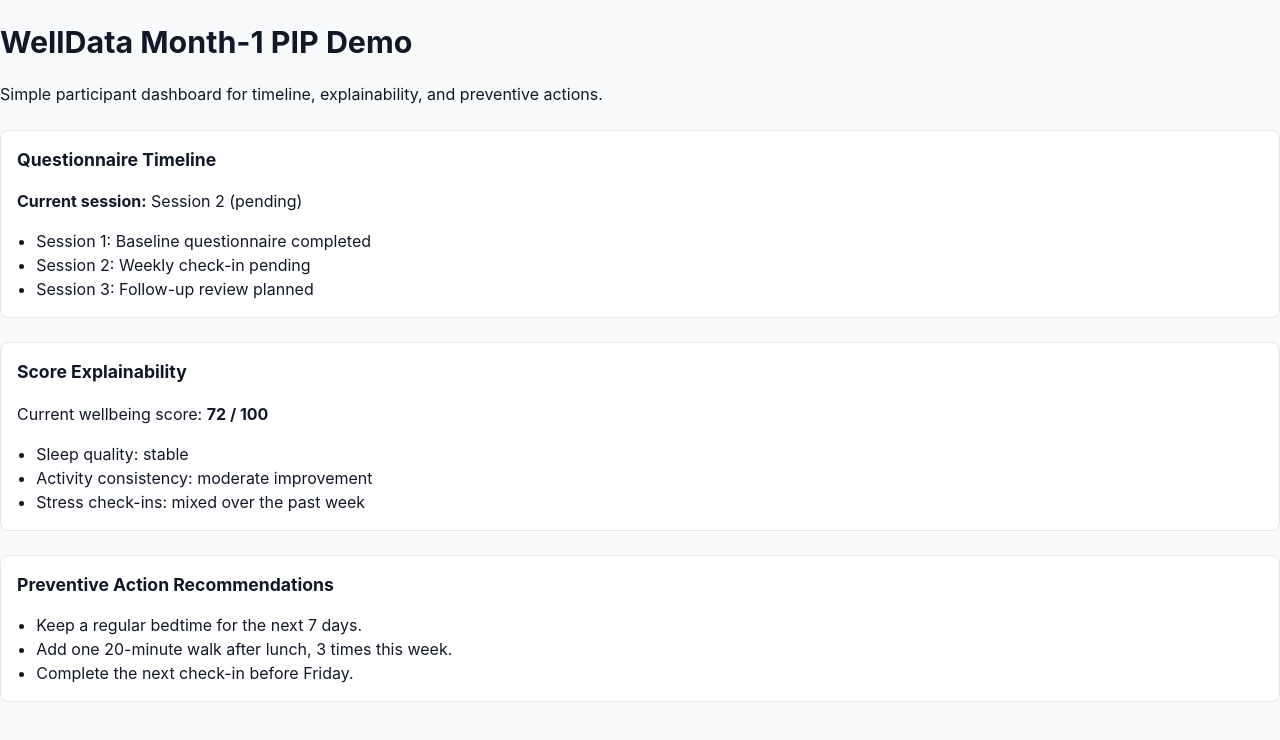
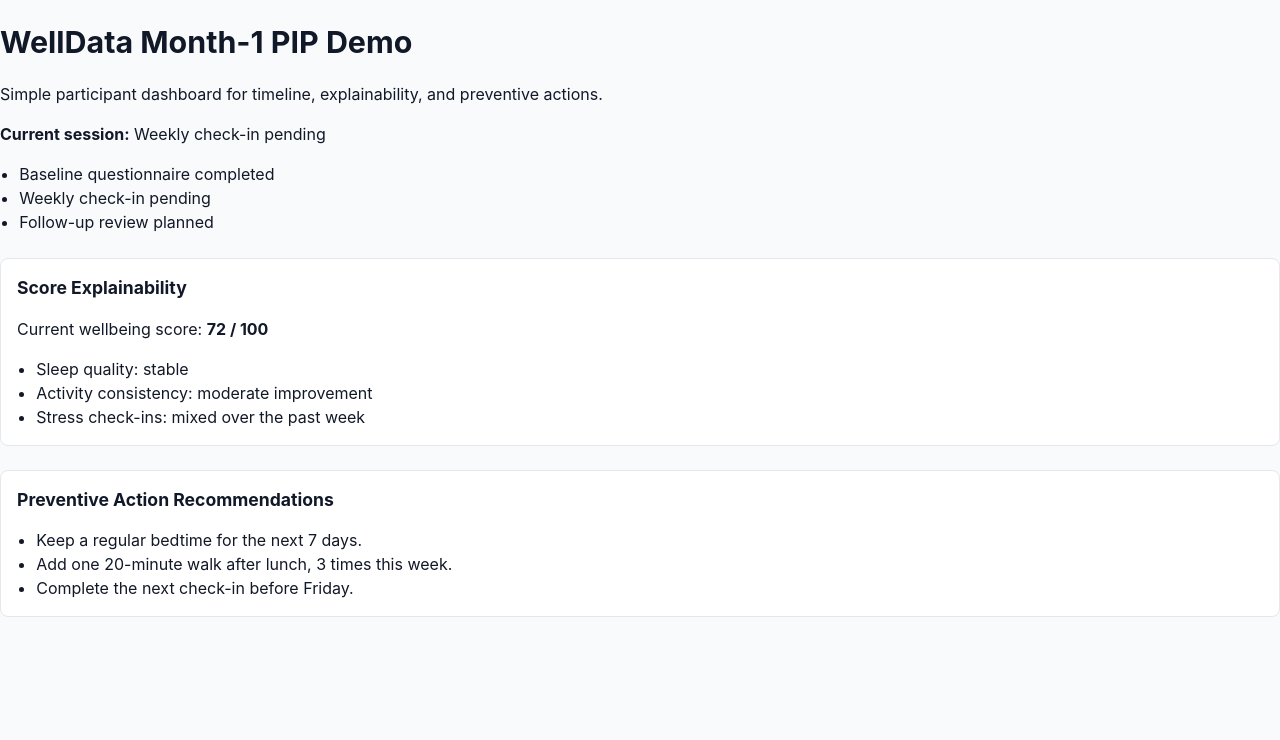
Before and after one commit to Okan1991/Welldata-demo, a React (Vite) app: page / in a window 1280 px wide. Shown: the top 740 px of the page. Built offline with nearby package versions, Linux system fonts and the light colour scheme.

Commit message:
feat: add mock participant data model and connect timeline to data

```diff
--- /dev/null
+++ b/src/data/mockParticipant.js
@@ -0,0 +1,41 @@
+export const mockParticipant = {
+  participantId: 'P-001',
+  name: 'Demo Participant',
+  currentSessionId: 'session-2',
+  sessions: [
+    {
+      id: 'session-1',
+      date: '2026-03-01',
+      overallScore: 68,
+      status: 'Completed',
+      label: 'Baseline questionnaire completed',
+    },
+    {
+      id: 'session-2',
+      date: '2026-03-08',
+      overallScore: 72,
+      status: 'Pending',
+      label: 'Weekly check-in pending',
+    },
+    {
+      id: 'session-3',
+      date: '2026-03-15',
+      overallScore: null,
+      status: 'Planned',
+      label: 'Follow-up review planned',
+    },
+  ],
+  wellbeing: {
+    score: 72,
+    factors: [
+      { key: 'sleep', label: 'Sleep quality', value: 'stable' },
+      { key: 'activity', label: 'Activity consistency', value: 'moderate improvement' },
+      { key: 'stress', label: 'Stress check-ins', value: 'mixed over the past week' },
+    ],
+  },
+  recommendations: [
+    'Keep a regular bedtime for the next 7 days.',
+    'Add one 20-minute walk after lunch, 3 times this week.',
+    'Complete the next check-in before Friday.',
+  ],
+}
--- a/src/features/timeline/Timeline.jsx
+++ b/src/features/timeline/Timeline.jsx
@@ -1,19 +1,31 @@
 import React from 'react'
-import SectionCard from '../../components/SectionCard.jsx'
-import StatusMessage from '../../components/StatusMessage.jsx'
+import { mockParticipant } from '../../data/mockParticipant'
 
-function Timeline() {
+export default function Timeline() {
+
+  const sessions = mockParticipant.sessions
+  const currentSessionId = mockParticipant.currentSessionId
+
+  const currentSession = sessions.find(
+    (s) => s.id === currentSessionId
+  )
+
   return (
-    <SectionCard title="Questionnaire Timeline">
-      <StatusMessage label="Current session" value="Session 2 (pending)" />
+    <div>
+
+      <p>
+        <strong>Current session:</strong>{' '}
+        {currentSession ? currentSession.label : 'Unknown'}
+      </p>
 
       <ul>
-        <li>Session 1: Baseline questionnaire completed</li>
-        <li>Session 2: Weekly check-in pending</li>
-        <li>Session 3: Follow-up review planned</li>
+        {sessions.map((session) => (
+          <li key={session.id}>
+            {session.label}
+          </li>
+        ))}
       </ul>
-    </SectionCard>
+
+    </div>
   )
 }
-
-export default Timeline
```
